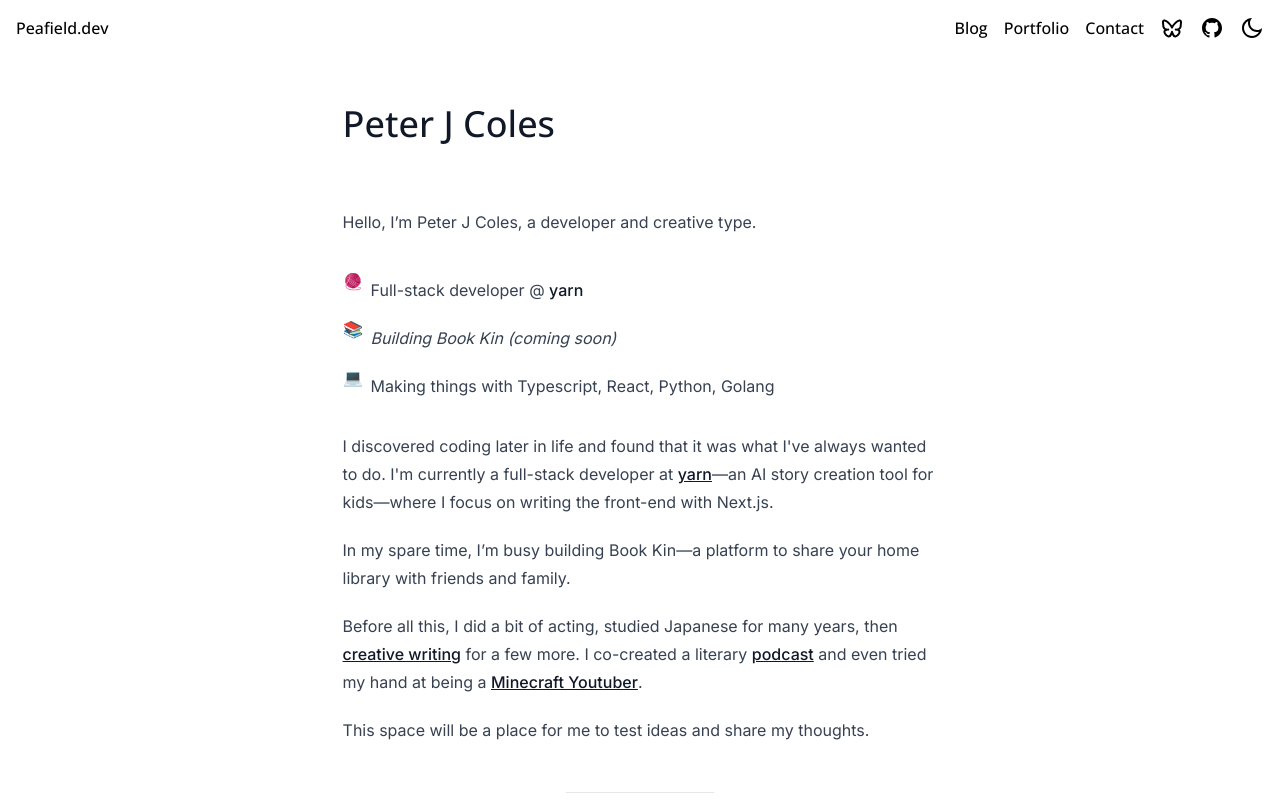
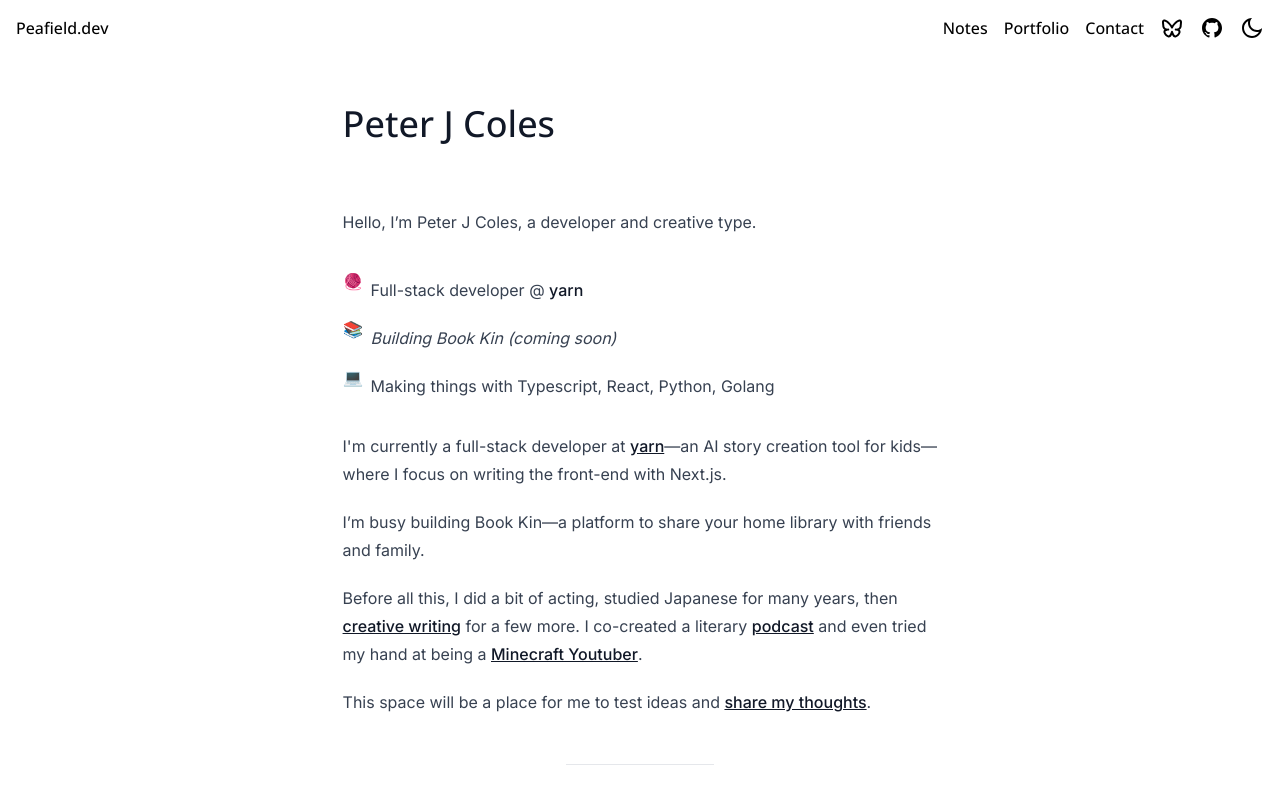
Before and after one commit to Peafield/peafield-dev, a Next.js app: page / in a window 1280 px wide. Shown: the top 800 px of the page. Built offline with nearby package versions, Linux system fonts and the light colour scheme.

Commit message:
Rename BlogPage to NotesPage and update related links for consistency

```diff
--- a/src/app/blog/page.tsx
+++ b/src/app/notes/page.tsx
@@ -1,7 +1,7 @@
 import TempPage from "@/components/TempPage";
 
-const BlogPage = () => {
+const NotesPage = () => {
   return <TempPage />;
 };
 
-export default BlogPage;
+export default NotesPage;
--- a/src/components/Intro.tsx
+++ b/src/components/Intro.tsx
@@ -105,8 +105,7 @@ const Intro = () => {
           </p>
         </div>
         <p>
-          I discovered coding later in life and found that it was what I've
-          always wanted to do. I'm currently a full-stack developer at{" "}
+          I'm currently a full-stack developer at{" "}
           <Link href="https://yarn.family" target="_blank">
             yarn
           </Link>
@@ -114,8 +113,8 @@ const Intro = () => {
           front-end with Next.js.
         </p>
         <p>
-          In my spare time, I’m busy building Book Kin—a platform to share your
-          home library with friends and family.
+          I’m busy building Book Kin—a platform to share your home library with
+          friends and family.
         </p>
         <p>
           Before all this, I did a bit of acting, studied Japanese for many
@@ -140,7 +139,8 @@ const Intro = () => {
           .{" "}
         </p>
         <p>
-          This space will be a place for me to test ideas and share my thoughts.
+          This space will be a place for me to test ideas and{" "}
+          <Link href="/notes">share my thoughts</Link>.
         </p>
         <Divider />
         <p>You can find me on </p>
--- a/src/components/Navbar.tsx
+++ b/src/components/Navbar.tsx
@@ -24,7 +24,7 @@ const Navbar = () => {
   const logoText = "Peafield.dev".split("");
 
   const navLinks = [
-    { id: 1, text: "Blog", path: "/blog" },
+    { id: 1, text: "Notes", path: "/notes" },
     { id: 2, text: "Portfolio", path: "/portfolio" },
     { id: 3, text: "Contact", path: "/contact" },
   ];
```
